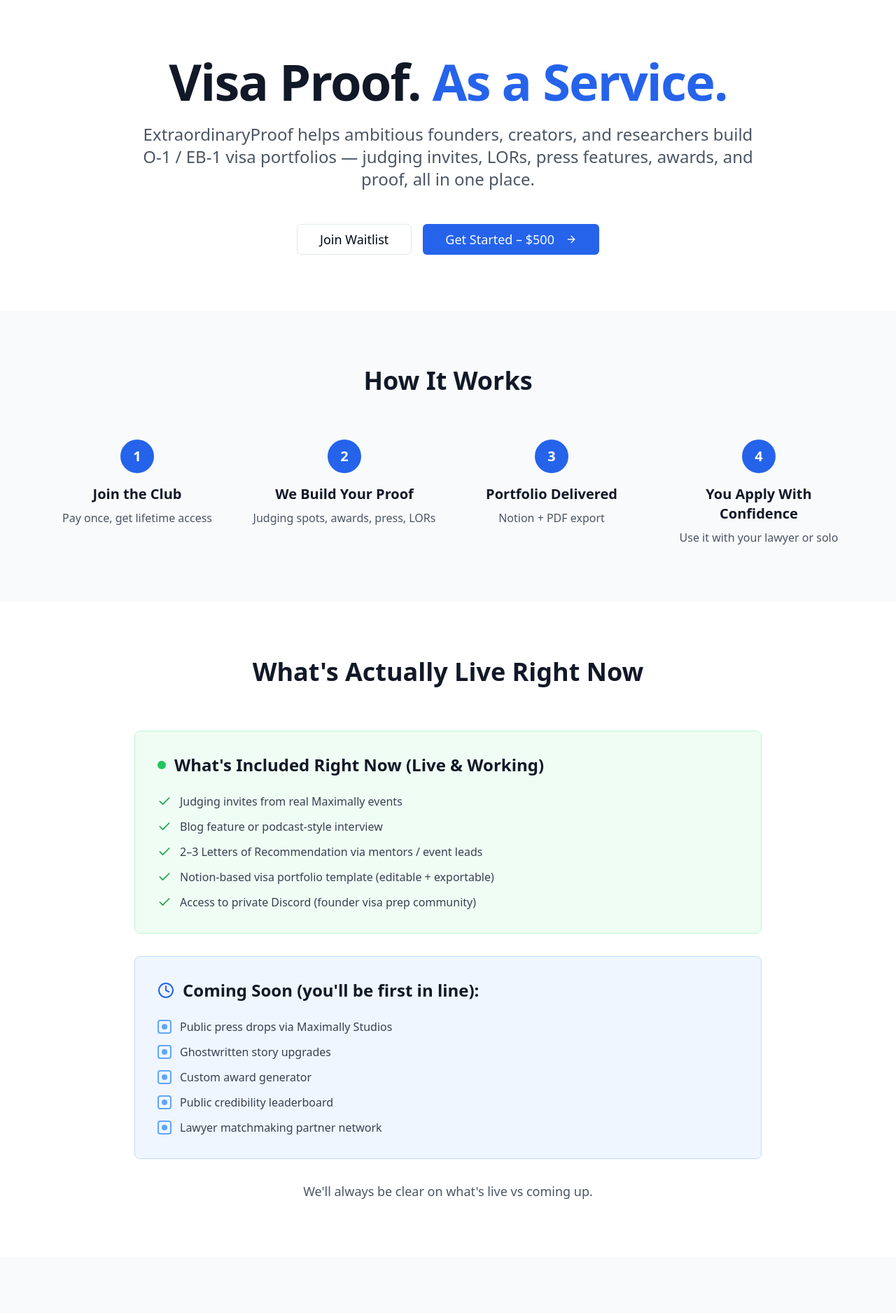
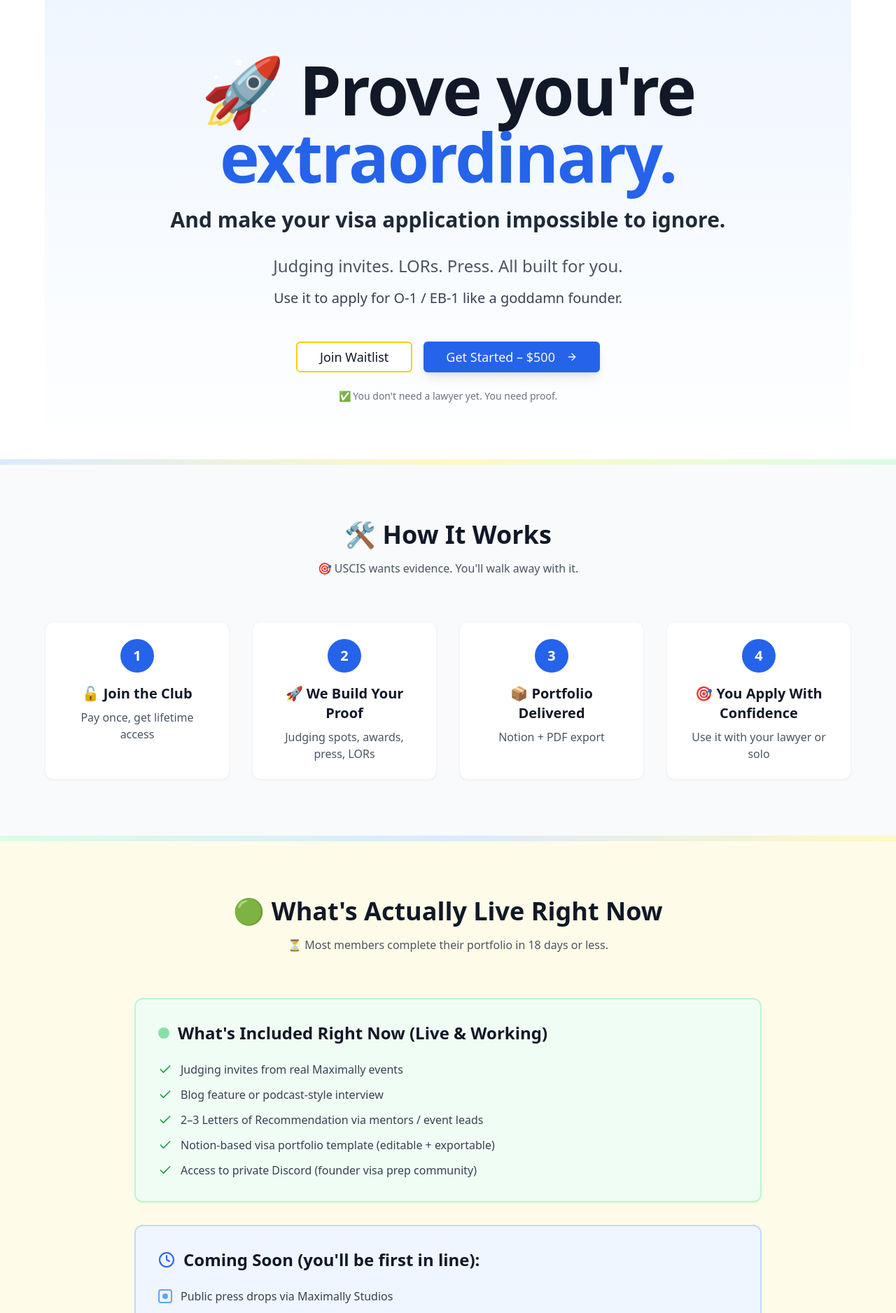
Before and after one commit to extraordinaryclub/visa-proof-hq, a React (Vite) app: page / in a window 1280 px wide. Shown: the top 1876 px of the page at 70% size. Built offline with nearby package versions, Linux system fonts and the light colour scheme.

Commit message:
Refactor: Apply visual and copy updates
Implement aesthetic and copy changes, including hero headline/subtext, alternating section backgrounds, pricing section enhancements, micro-pattern motifs, conversion phrases, and conversion funnel adjustments.

```diff
--- a/src/pages/Index.tsx
+++ b/src/pages/Index.tsx
@@ -1,5 +1,5 @@
 
-import { Check, ArrowRight, Plus, Minus, Zap, Newspaper, PenLine, Folder, Globe, Clock, Target, Calendar } from "lucide-react";
+import { Check, ArrowRight, Plus, Minus, Zap, Newspaper, PenLine, Folder, Globe, Clock, Target, Calendar, Unlock } from "lucide-react";
 import { Button } from "@/components/ui/button";
 import { Card, CardContent } from "@/components/ui/card";
 import { Collapsible, CollapsibleContent, CollapsibleTrigger } from "@/components/ui/collapsible";
@@ -34,31 +34,31 @@ const Index = () => {
   const features = [
     {
       icon: Zap,
-      title: "Judging Invite",
+      title: "🧠 Judging Invite",
       description: "Earn a real judging certificate from Maximally-run hackathons. Public listing included.",
       criteria: "✅ USCIS Criteria #3"
     },
     {
       icon: Newspaper,
-      title: "Press Feature",
+      title: "📰 Press Feature",
       description: "Get published in a podcast-style builder article on your story.",
       criteria: "✅ USCIS Criteria #2"
     },
     {
       icon: PenLine,
-      title: "Letters of Recommendation",
+      title: "✍️ Letters of Recommendation",
       description: "Receive 2–3 expert letters based on your actual projects and mentorships.",
       criteria: "✅ USCIS Criteria #6"
     },
     {
       icon: Folder,
-      title: "Notion Visa Portfolio",
+      title: "📁 Notion Visa Portfolio",
       description: "We bundle your story, assets, and proof into a USCIS-friendly format.",
       criteria: "✅ Critical supporting doc"
     },
     {
       icon: Globe,
-      title: "Private Discord Club",
+      title: "🌐 Private Discord Club",
       description: "Swap judging, get peer validation, and build with visa-ready founders.",
       criteria: "✅ Peer proof + support"
     }
@@ -66,19 +66,19 @@ const Index = () => {
 
   const steps = [
     {
-      title: "Join the Club",
+      title: "🔓 Join the Club",
       description: "Pay once, get lifetime access"
     },
     {
-      title: "We Build Your Proof",
+      title: "🚀 We Build Your Proof",
       description: "Judging spots, awards, press, LORs"
     },
     {
-      title: "Portfolio Delivered",
+      title: "📦 Portfolio Delivered",
       description: "Notion + PDF export"
     },
     {
-      title: "You Apply With Confidence",
+      title: "🎯 You Apply With Confidence",
       description: "Use it with your lawyer or solo"
     }
   ];
@@ -119,33 +119,46 @@ const Index = () => {
   return (
     <div className="min-h-screen bg-white">
       {/* Hero Section */}
-      <section className="px-6 py-20 max-w-6xl mx-auto text-center">
-        <h1 className="text-5xl md:text-7xl font-bold text-gray-900 mb-6 tracking-tight">
-          Visa Proof. <span className="text-blue-600">As a Service.</span>
-        </h1>
-        <p className="text-xl md:text-2xl text-gray-600 mb-12 max-w-4xl mx-auto leading-relaxed">
-          ExtraordinaryProof helps ambitious founders, creators, and researchers build O-1 / EB-1 visa portfolios — judging invites, LORs, press features, awards, and proof, all in one place.
+      <section className="px-6 py-20 max-w-6xl mx-auto text-center bg-gradient-to-b from-blue-50 to-white">
+        <div className="mb-8">
+          <h1 className="text-6xl md:text-8xl font-bold text-gray-900 mb-6 tracking-tight leading-tight">
+            🚀 Prove you're <span className="text-blue-600">extraordinary.</span>
+          </h1>
+          <h2 className="text-2xl md:text-3xl font-semibold text-gray-800 mb-4">
+            And make your visa application impossible to ignore.
+          </h2>
+        </div>
+        <p className="text-xl md:text-2xl text-gray-600 mb-4 max-w-4xl mx-auto leading-relaxed">
+          Judging invites. LORs. Press. All built for you.
+        </p>
+        <p className="text-lg md:text-xl text-gray-700 mb-12 max-w-3xl mx-auto font-medium">
+          Use it to apply for O-1 / EB-1 like a goddamn founder.
         </p>
         <div className="flex flex-col sm:flex-row gap-4 justify-center">
-          <Button size="lg" variant="outline" className="text-lg px-8 py-4">
+          <Button size="lg" variant="outline" className="text-lg px-8 py-4 border-2 border-yellow-400 text-gray-900 hover:bg-yellow-50">
             Join Waitlist
           </Button>
-          <Button size="lg" className="text-lg px-8 py-4 bg-blue-600 hover:bg-blue-700">
+          <Button size="lg" className="text-lg px-8 py-4 bg-blue-600 hover:bg-blue-700 shadow-lg">
             Get Started – $500
             <ArrowRight className="ml-2 h-5 w-5" />
           </Button>
         </div>
+        <p className="text-sm text-gray-500 mt-6">✅ You don't need a lawyer yet. You need proof.</p>
       </section>
+
+      {/* Gradient Divider */}
+      <div className="h-2 bg-gradient-to-r from-blue-100 via-yellow-100 to-green-100"></div>
 
       {/* How It Works */}
       <section className="px-6 py-20 bg-gray-50">
         <div className="max-w-6xl mx-auto">
-          <h2 className="text-4xl font-bold text-center mb-16 text-gray-900">
-            How It Works
+          <h2 className="text-4xl font-bold text-center mb-4 text-gray-900">
+            🛠️ How It Works
           </h2>
+          <p className="text-center text-gray-600 mb-16">🎯 USCIS wants evidence. You'll walk away with it.</p>
           <div className="grid grid-cols-1 md:grid-cols-2 lg:grid-cols-4 gap-8">
             {steps.map((step, index) => (
-              <div key={index} className="text-center">
+              <div key={index} className="text-center bg-white rounded-xl p-6 shadow-sm border border-gray-100">
                 <div className="w-12 h-12 bg-blue-600 text-white rounded-full flex items-center justify-center text-xl font-bold mx-auto mb-4">
                   {index + 1}
                 </div>
@@ -161,16 +174,20 @@ const Index = () => {
         </div>
       </section>
 
+      {/* Gradient Divider */}
+      <div className="h-2 bg-gradient-to-r from-green-100 via-blue-100 to-yellow-100"></div>
+
       {/* What's Actually Live Right Now */}
-      <section className="px-6 py-20">
+      <section className="px-6 py-20 bg-yellow-50">
         <div className="max-w-4xl mx-auto">
-          <h2 className="text-4xl font-bold text-center mb-16 text-gray-900">
-            What's Actually Live Right Now
+          <h2 className="text-4xl font-bold text-center mb-4 text-gray-900">
+            🟢 What's Actually Live Right Now
           </h2>
+          <p className="text-center text-gray-600 mb-16">⏳ Most members complete their portfolio in 18 days or less.</p>
 
-          <div className="bg-green-50 border border-green-200 rounded-lg p-8 mb-8">
+          <div className="bg-green-50 border-2 border-green-200 rounded-xl p-8 mb-8 shadow-sm">
             <div className="flex items-center mb-6">
-              <div className="w-3 h-3 bg-green-500 rounded-full mr-3"></div>
+              <div className="w-4 h-4 bg-green-500 rounded-full mr-3 animate-pulse"></div>
               <h3 className="text-2xl font-bold text-gray-900">What's Included Right Now (Live & Working)</h3>
             </div>
             <div className="space-y-3">
@@ -183,7 +200,7 @@ const Index = () => {
             </div>
           </div>
 
-          <div className="bg-blue-50 border border-blue-200 rounded-lg p-8 mb-8">
+          <div className="bg-blue-50 border-2 border-blue-200 rounded-xl p-8 mb-8 shadow-sm">
             <div className="flex items-center mb-6">
               <Clock className="h-6 w-6 text-blue-600 mr-3" />
               <h3 className="text-2xl font-bold text-gray-900">Coming Soon (you'll be first in line):</h3>
@@ -200,50 +217,57 @@ const Index = () => {
             </div>
           </div>
 
-          <p className="text-lg text-gray-600 text-center font-medium">
-            We'll always be clear on what's live vs coming up.
+          <p className="text-lg text-gray-600 text-center font-medium bg-white rounded-lg p-4 border border-gray-200">
+            👀 Our judging invites are real. Our awards are earned.
           </p>
         </div>
       </section>
 
+      {/* Gradient Divider */}
+      <div className="h-2 bg-gradient-to-r from-yellow-100 via-green-100 to-blue-100"></div>
+
       {/* Who This Is For */}
-      <section className="px-6 py-20 bg-gray-50">
+      <section className="px-6 py-20 bg-white">
         <div className="max-w-4xl mx-auto">
-          <div className="flex items-center justify-center mb-16">
+          <div className="flex items-center justify-center mb-4">
             <Target className="h-8 w-8 text-blue-600 mr-4" />
-            <h2 className="text-4xl font-bold text-gray-900">Who Is This For?</h2>
+            <h2 className="text-4xl font-bold text-gray-900">🎯 Who Is This For?</h2>
           </div>
+          <p className="text-center text-gray-600 mb-16">🧠 Stop guessing. Start proving.</p>
 
           <div className="space-y-4 mb-12">
             {targetAudience.map((audience, index) => (
-              <div key={index} className="flex items-start">
+              <div key={index} className="flex items-start bg-gray-50 rounded-lg p-4">
                 <Check className="h-6 w-6 text-green-600 mr-4 mt-0.5 flex-shrink-0" />
                 <p className="text-lg text-gray-700">{audience}</p>
               </div>
             ))}
           </div>
 
-          <div className="text-center bg-white border border-gray-200 rounded-lg p-8">
-            <p className="text-xl text-gray-800 font-medium">
+          <div className="text-center bg-blue-600 text-white rounded-xl p-8 shadow-lg">
+            <p className="text-xl font-medium">
               If you've built something real, we help you prove it — in USCIS language.
             </p>
           </div>
         </div>
       </section>
 
+      {/* Gradient Divider */}
+      <div className="h-2 bg-gradient-to-r from-blue-100 via-yellow-100 to-green-100"></div>
+
       {/* What a Typical Member Gets */}
-      <section className="px-6 py-20">
+      <section className="px-6 py-20 bg-gray-50">
         <div className="max-w-4xl mx-auto">
-          <div className="flex items-center justify-center mb-16">
+          <div className="flex items-center justify-center mb-4">
             <Calendar className="h-8 w-8 text-blue-600 mr-4" />
-            <h2 className="text-4xl font-bold text-gray-900">What a Typical Member Gets</h2>
+            <h2 className="text-4xl font-bold text-gray-900">📅 What a Typical Member Gets</h2>
           </div>
 
           <div className="space-y-6 mb-12">
             {timeline.map((item, index) => (
-              <div key={index} className="flex items-start bg-gray-50 rounded-lg p-6">
-                <div className="w-20 h-12 bg-blue-100 rounded-lg flex items-center justify-center flex-shrink-0 mr-6">
-                  <span className="text-sm font-bold text-blue-600">{item.day}</span>
+              <div key={index} className="flex items-start bg-white rounded-xl p-6 shadow-sm border border-gray-100">
+                <div className="w-20 h-12 bg-gradient-to-r from-blue-500 to-blue-600 rounded-lg flex items-center justify-center flex-shrink-0 mr-6">
+                  <span className="text-sm font-bold text-white">{item.day}</span>
                 </div>
                 <div className="flex-1">
                   <p className="text-lg text-gray-800">{item.action}</p>
@@ -252,33 +276,36 @@ const Index = () => {
             ))}
           </div>
 
-          <div className="text-center bg-blue-600 text-white rounded-lg p-8 mb-8">
-            <h3 className="text-2xl font-bold mb-2">By Week 3 — you're visa-proofed.</h3>
+          <div className="text-center bg-green-600 text-white rounded-xl p-8 mb-8 shadow-lg">
+            <h3 className="text-2xl font-bold mb-2">🎉 By Week 3 — you're visa-proofed.</h3>
           </div>
 
-          <div className="text-center">
+          <div className="text-center bg-white rounded-xl p-8 border-2 border-gray-200">
             <p className="text-lg text-gray-700 mb-6">
               Still have questions?<br />
               → Fill this 1-minute form and we'll get back personally
             </p>
-            <Button variant="outline" size="lg" className="text-lg px-8 py-4">
+            <Button variant="outline" size="lg" className="text-lg px-8 py-4 border-2 border-yellow-400 hover:bg-yellow-50">
               Contact Us
             </Button>
           </div>
         </div>
       </section>
 
+      {/* Gradient Divider */}
+      <div className="h-2 bg-gradient-to-r from-green-100 via-blue-100 to-yellow-100"></div>
+
       {/* What You Get */}
-      <section className="px-6 py-20 bg-gray-50">
+      <section className="px-6 py-20 bg-white">
         <div className="max-w-4xl mx-auto">
           <h2 className="text-4xl font-bold text-center mb-16 text-gray-900">
-            What You Get
+            🎁 What You Get
           </h2>
           <div className="space-y-6 mb-12">
             {features.map((feature, index) => {
               const IconComponent = feature.icon;
               return (
-                <div key={index} className="border border-gray-200 bg-white rounded-lg p-6 hover:border-blue-200 transition-colors">
+                <div key={index} className="border-2 border-gray-200 bg-white rounded-xl p-6 hover:border-blue-200 transition-all duration-200 shadow-sm hover:shadow-md">
                   <div className="flex items-start space-x-4">
                     <div className="w-12 h-12 bg-blue-100 rounded-lg flex items-center justify-center flex-shrink-0">
                       <IconComponent className="h-6 w-6 text-blue-600" />
@@ -290,7 +317,7 @@ const Index = () => {
                       <p className="text-gray-700 mb-3">
                         {feature.description}
                       </p>
-                      <span className="text-sm font-medium text-green-600">
+                      <span className="text-sm font-medium text-green-600 bg-green-50 px-3 py-1 rounded-full">
                         {feature.criteria}
                       </span>
                     </div>
@@ -301,17 +328,17 @@ const Index = () => {
           </div>
 
           {/* Pricing highlight */}
-          <div className="text-center bg-blue-50 border border-blue-200 rounded-lg p-8 mb-8">
+          <div className="text-center bg-yellow-100 border-2 border-yellow-300 rounded-xl p-8 mb-8 shadow-lg">
             <div className="flex items-center justify-center space-x-2 mb-4">
-              <Zap className="h-6 w-6 text-blue-600" />
-              <h3 className="text-2xl font-bold text-gray-900">All this: ₹39,999 / $500</h3>
+              <Zap className="h-6 w-6 text-yellow-600" />
+              <h3 className="text-2xl font-bold text-gray-900">💥 All this: ₹39,999 / $500</h3>
             </div>
             <p className="text-lg text-gray-700">
               Delivered in 2–3 weeks. Yours forever.
             </p>
           </div>
 
-          <p className="text-lg text-gray-600 text-center italic border-l-4 border-blue-600 pl-6 mb-8">
+          <p className="text-lg text-gray-600 text-center italic border-l-4 border-blue-600 pl-6 mb-8 bg-gray-50 p-4 rounded-r-lg">
             We don't file your visa. We make you credible enough that lawyers want to.
           </p>
 
@@ -346,33 +373,46 @@ const Index = () => {
         </div>
       </section>
 
+      {/* Gradient Divider */}
+      <div className="h-2 bg-gradient-to-r from-yellow-100 via-green-100 to-blue-100"></div>
+
       {/* Pricing */}
-      <section className="px-6 py-20">
+      <section className="px-6 py-20 bg-yellow-50">
         <div className="max-w-4xl mx-auto">
-          <h2 className="text-4xl font-bold text-center mb-16 text-gray-900">
-            Pricing
+          <h2 className="text-4xl font-bold text-center mb-4 text-gray-900">
+            💰 Pricing
           </h2>
+          <p className="text-center text-gray-600 mb-16">Limited slots each month. Early access = faster delivery.</p>
           <div className="grid grid-cols-1 md:grid-cols-2 gap-8">
-            <Card className="p-8 border-2 border-blue-200">
+            <Card className="p-8 border-2 border-blue-200 bg-white shadow-lg">
               <CardContent className="p-0">
-                <h3 className="text-2xl font-bold mb-4 text-gray-900">$500 Membership</h3>
-                <p className="text-gray-600 mb-6">
-                  Includes: Judging invites, press features, awards, LORs, Notion portfolio, Discord access
-                </p>
-                <Button className="w-full bg-blue-600 hover:bg-blue-700">
-                  Apply Now
+                <div className="flex items-center mb-4">
+                  <Unlock className="h-6 w-6 text-blue-600 mr-2" />
+                  <h3 className="text-2xl font-bold text-gray-900">$500 Membership</h3>
+                </div>
+                <div className="space-y-2 mb-6">
+                  <p className="flex items-center text-gray-700"><Check className="h-4 w-4 text-green-600 mr-2" />Lifetime access 🔓</p>
+                  <p className="flex items-center text-gray-700"><Check className="h-4 w-4 text-green-600 mr-2" />Judging invite, press feature, 2–3 LORs</p>
+                  <p className="flex items-center text-gray-700"><Check className="h-4 w-4 text-green-600 mr-2" />Notion + PDF visa portfolio</p>
+                  <p className="flex items-center text-gray-700"><Check className="h-4 w-4 text-green-600 mr-2" />Discord builder network</p>
+                  <p className="flex items-center text-gray-700"><Check className="h-4 w-4 text-green-600 mr-2" />Future drops: awards, ghostwriting, lawyer recs</p>
+                </div>
+                <Button className="w-full bg-blue-600 hover:bg-blue-700 text-lg py-3">
+                  🔵 Get Started – $500
                 </Button>
               </CardContent>
             </Card>
 
-            <Card className="p-8 border-2 border-green-200 bg-green-50">
+            <Card className="p-8 border-2 border-yellow-300 bg-yellow-100 shadow-lg">
               <CardContent className="p-0">
                 <h3 className="text-2xl font-bold mb-4 text-gray-900">$999 Concierge</h3>
-                <p className="text-gray-600 mb-6">
-                  For fast-track delivery, ghostwriting, and personal portfolio review
-                </p>
-                <Button className="w-full bg-green-600 hover:bg-green-700">
-                  Pay $500
+                <div className="space-y-2 mb-6">
+                  <p className="flex items-center text-gray-700"><Zap className="h-4 w-4 text-yellow-600 mr-2" />💨 7-day delivery</p>
+                  <p className="flex items-center text-gray-700"><PenLine className="h-4 w-4 text-yellow-600 mr-2" />✍️ Ghostwriting upgrades</p>
+                  <p className="flex items-center text-gray-700"><Target className="h-4 w-4 text-yellow-600 mr-2" />🔍 Personal portfolio review</p>
+                </div>
+                <Button className="w-full bg-yellow-600 hover:bg-yellow-700 text-lg py-3">
+                  🟡 Go Concierge – $999
                 </Button>
               </CardContent>
             </Card>
@@ -380,16 +420,19 @@ const Index = () => {
         </div>
       </section>
 
+      {/* Gradient Divider */}
+      <div className="h-2 bg-gradient-to-r from-blue-100 via-yellow-100 to-green-100"></div>
+
       {/* FAQs */}
-      <section className="px-6 py-20 bg-gray-50">
+      <section className="px-6 py-20 bg-white">
         <div className="max-w-4xl mx-auto">
           <h2 className="text-4xl font-bold text-center mb-16 text-gray-900">
-            Frequently Asked Questions
+            ❓ Frequently Asked Questions
           </h2>
           <div className="space-y-4">
             {faqs.map((faq, index) => (
               <Collapsible key={index} open={openFaq === index} onOpenChange={() => toggleFaq(index)}>
-                <CollapsibleTrigger className="flex items-center justify-between w-full p-6 bg-white rounded-lg border border-gray-200 text-left hover:bg-gray-50 transition-colors">
+                <CollapsibleTrigger className="flex items-center justify-between w-full p-6 bg-gray-50 rounded-lg border border-gray-200 text-left hover:bg-gray-100 transition-colors">
                   <span className="text-lg font-semibold text-gray-900">{faq.question}</span>
                   {openFaq === index ? (
                     <Minus className="h-5 w-5 text-gray-500" />
@@ -406,21 +449,24 @@ const Index = () => {
         </div>
       </section>
 
+      {/* Gradient Divider */}
+      <div className="h-2 bg-gradient-to-r from-green-100 via-blue-100 to-yellow-100"></div>
+
       {/* Final CTA */}
-      <section className="px-6 py-20">
+      <section className="px-6 py-20 bg-gradient-to-br from-blue-600 to-blue-700 text-white">
         <div className="max-w-4xl mx-auto text-center">
-          <h2 className="text-4xl md:text-5xl font-bold mb-6 text-gray-900">
-            Ready to prove you're extraordinary?
+          <h2 className="text-4xl md:text-5xl font-bold mb-6">
+            🚀 Ready to prove you're extraordinary?
           </h2>
-          <p className="text-xl text-gray-600 mb-12">
+          <p className="text-xl mb-12 opacity-90">
             Join 100+ global builders building their visa proof — the smart way.
           </p>
           <div className="flex flex-col sm:flex-row gap-4 justify-center">
-            <Button size="lg" variant="outline" className="text-lg px-8 py-4">
+            <Button size="lg" variant="outline" className="text-lg px-8 py-4 bg-white text-blue-600 hover:bg-gray-100 border-0">
               Join the Waitlist
             </Button>
-            <Button size="lg" className="text-lg px-8 py-4 bg-blue-600 hover:bg-blue-700">
-              Get Started – $500
+            <Button size="lg" className="text-lg px-8 py-4 bg-yellow-500 hover:bg-yellow-600 text-gray-900 shadow-lg">
+              Yes, I want to prove I'm extraordinary
               <ArrowRight className="ml-2 h-5 w-5" />
             </Button>
           </div>
```
